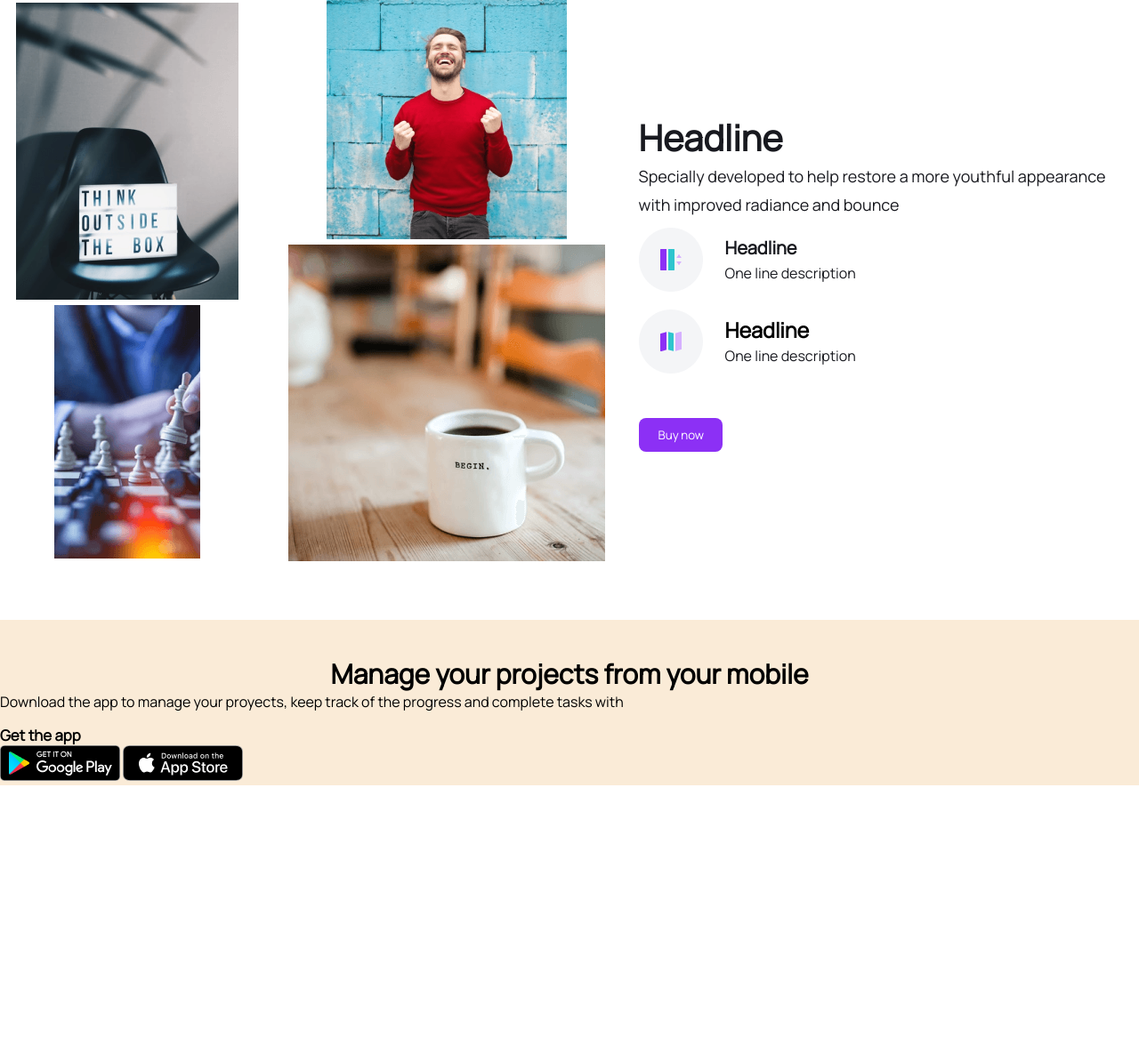
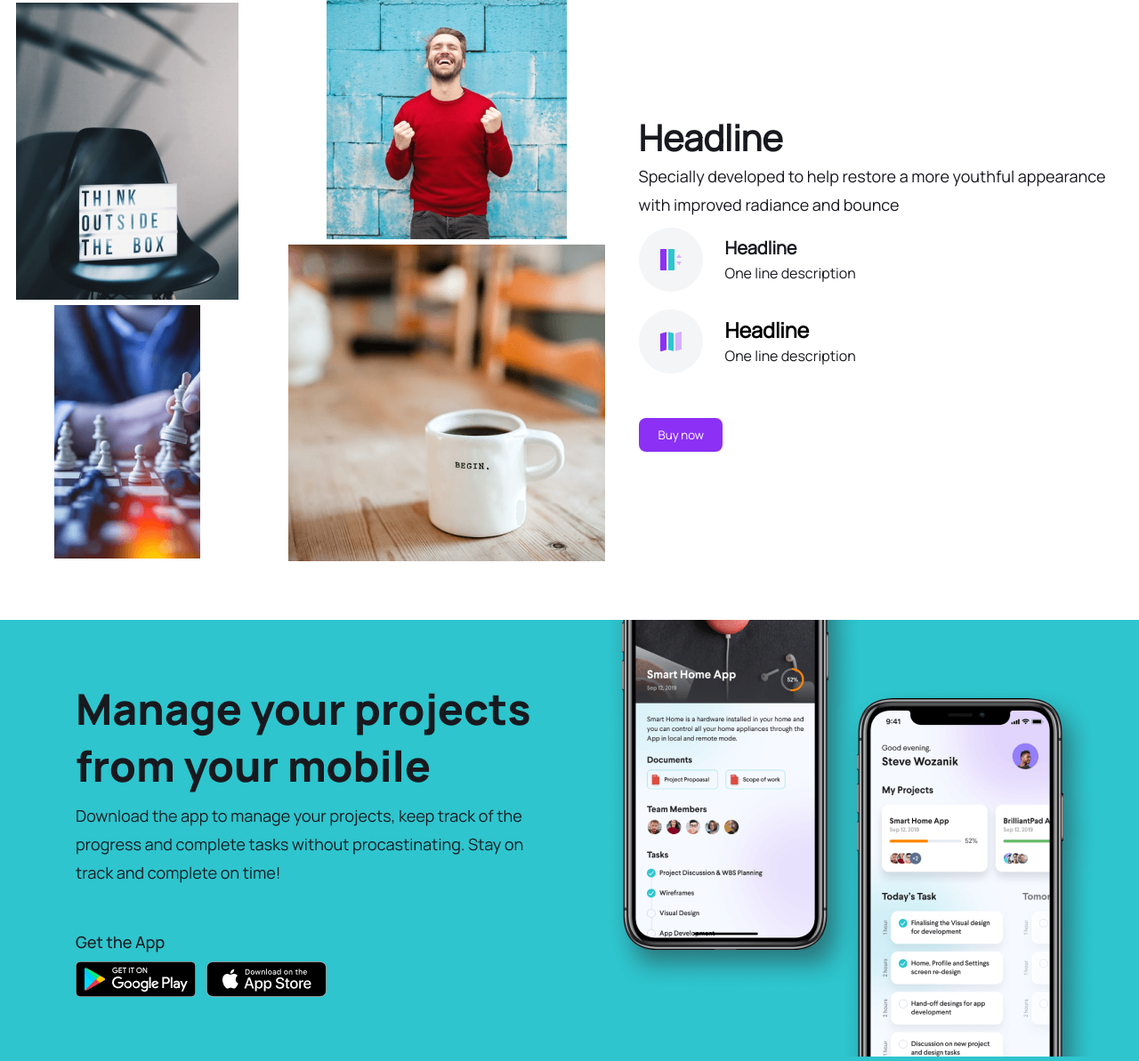
Before and after one commit to robpalacios1/landing-page-3, a PHP site: page / in a window 1280 px wide; the page is wider, and only the part inside the window is pictured. Shown: the part 2653-3846 px from the top of that part at 89% size. Before the commit the page ends 3536 px from the top of that part, so only its background shows below. Run offline with PHP 8.4, Linux system fonts and the light colour scheme; some libraries are stand-ins or nearby versions.

Commit message:
add images and add styles into feature/main-app

```diff
--- a/css/styles.css
+++ b/css/styles.css
@@ -826,7 +826,7 @@ p {
 
 /* App */
 .main-app {
-  background-color: antiquewhite;
+  background: #2ec5ce;
 }
 
 .main-app__title {
@@ -835,18 +835,44 @@ p {
   text-align: center;
 }
 
+.main-app__subtitle {
+  text-align: center;
+  margin-top: 15px;
+}
+
 .main-app__get-app {
+  text-align: center;
   margin-top: 15px;
   font-size: 25px;
 }
 
+.main-app__pictures {
+  display: flex;
+  justify-content: center;
+}
+
+.main-app__right {
+  display: none;
+}
+
 @media screen and (min-width: 601px) and (max-width: 1023px) {
-  .main-app__pictures {
-    justify-content: space-around;
+  .main-app__right {
+    display: none;
   }
 }
 
 @media screen and (min-width: 1024px) {
   .main-app {
+    display: flex;
+    justify-content: center;
+  }
+
+  .main-app__left {
+    display: none;
+  }
+
+  .main-app__right {
+    display: flex;
+    justify-content: center;
   }
 }
--- a/home.html
+++ b/home.html
@@ -584,9 +584,19 @@
           <h6>Get the app</h6>
         </div>
 
-        <div class class="main-app__pictures">
-          <img src="./img/play-store.png" alt="play-store">
-          <img src="./img/app-store.png" alt="app-store">
+        <div class="main-app__pictures">
+          <div class="main-app__play-store">
+            <a href="#"><img src="./img/play-store.png" alt="play-store"></a>
+          </div>
+          <div class="main-app__app-store">
+            <a href="#"><img src="./img/app-store.png" alt="app-store"></a>
+          </div>
+        </div>
+      </div>
+
+      <div class="main-app__right">
+        <div class="main-app__image">
+          <img src="./img/cellphones.png" alt="cellphones">
         </div>
       </div>
     </div>
```
Also changed, not shown: img/cellphones.png (added).
